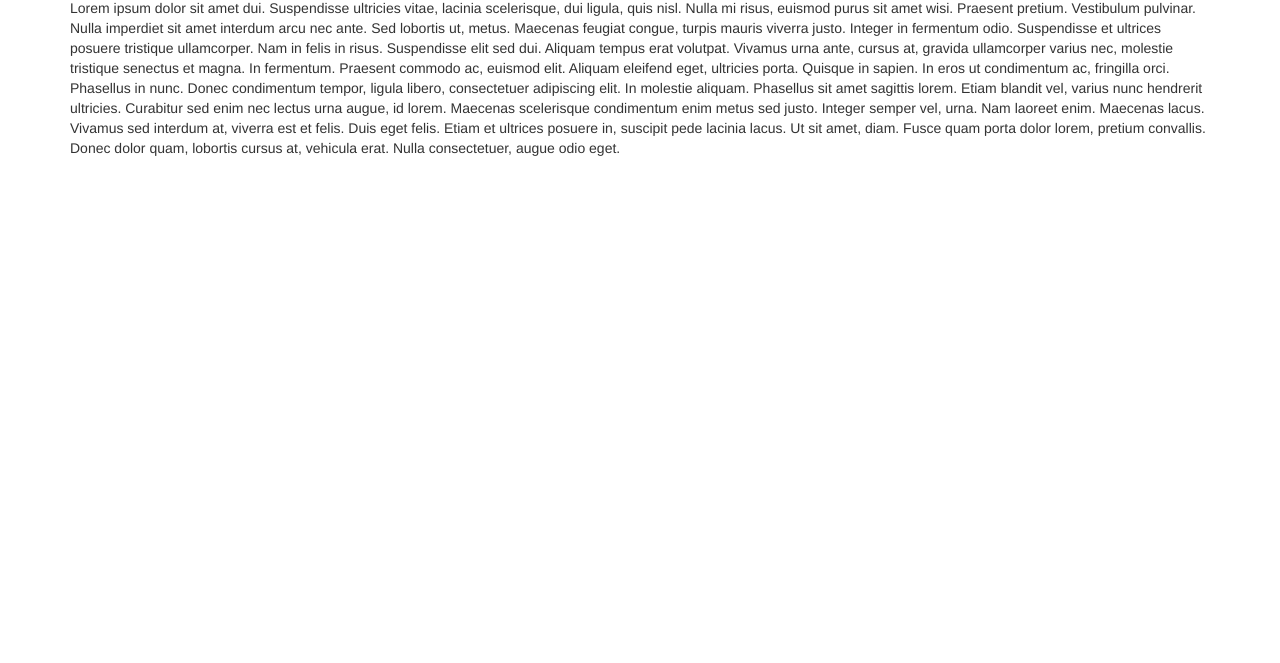
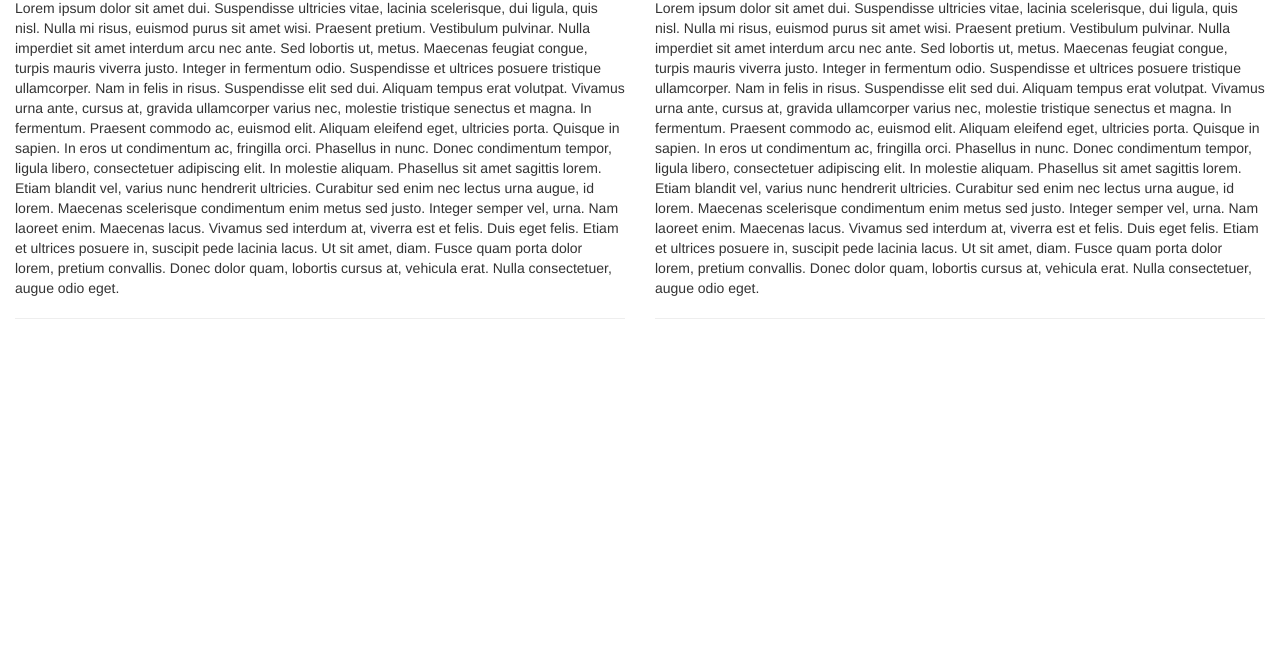
Before and after one commit to ProjectMedicum/projectmedicum.github.io, a plain HTML site: page index.html in a window 1280 px wide. Shown: the part 137-800 px from the top of the page. Drawn offline with nearby package versions, Linux system fonts and the light colour scheme.

Commit message:
Testowy wygląd strony głównej i strony o boreliozie
Index.html - umieszczono dwa lorem ipsum obok siebie
Borelioza - umieszczono przyczyny i objawy obok siebie

```diff
--- a/index.html
+++ b/index.html
@@ -47,10 +47,11 @@
 
 <!-- Koniec paska nawigacyjnego-->
 
-	<div class="container">
-		<h2>Lorem ipsum</h2>
+	<div class="container-fluid">
+		<h2 style="text-align: center;">Lorem ipsum</h2>
 
-
+		<div class="row">
+			<div class="col-lg-6">
 		<p>Lorem ipsum dolor sit amet dui. Suspendisse ultricies vitae, lacinia scelerisque, dui ligula, quis nisl. Nulla mi
 		risus, euismod purus sit amet wisi. Praesent pretium. Vestibulum pulvinar. Nulla imperdiet sit amet interdum arcu nec
 		ante. Sed lobortis ut, metus. Maecenas feugiat congue, turpis mauris viverra justo. Integer in fermentum odio.
@@ -62,7 +63,24 @@
 		ultricies. Curabitur sed enim nec lectus urna augue, id lorem. Maecenas scelerisque condimentum enim metus sed justo.
 		Integer semper vel, urna. Nam laoreet enim. Maecenas lacus. Vivamus sed interdum at, viverra est et felis. Duis eget
 		felis. Etiam et ultrices posuere in, suscipit pede lacinia lacus. Ut sit amet, diam. Fusce quam porta dolor lorem,
-		pretium convallis. Donec dolor quam, lobortis cursus at, vehicula erat. Nulla consectetuer, augue odio eget.</p>
+		pretium convallis. Donec dolor quam, lobortis cursus at, vehicula erat. Nulla consectetuer, augue odio eget.</p><hr>
+			</div>
+			<div class="col-lg-6">
+					<p>Lorem ipsum dolor sit amet dui. Suspendisse ultricies vitae, lacinia scelerisque, dui ligula, quis nisl. Nulla mi
+		risus, euismod purus sit amet wisi. Praesent pretium. Vestibulum pulvinar. Nulla imperdiet sit amet interdum arcu nec
+		ante. Sed lobortis ut, metus. Maecenas feugiat congue, turpis mauris viverra justo. Integer in fermentum odio.
+		Suspendisse et ultrices posuere tristique ullamcorper. Nam in felis in risus. Suspendisse elit sed dui. Aliquam
+		tempus erat volutpat. Vivamus urna ante, cursus at, gravida ullamcorper varius nec, molestie tristique senectus et
+		magna. In fermentum. Praesent commodo ac, euismod elit. Aliquam eleifend eget, ultricies porta. Quisque in sapien. In
+		eros ut condimentum ac, fringilla orci. Phasellus in nunc. Donec condimentum tempor, ligula libero, consectetuer
+		adipiscing elit. In molestie aliquam. Phasellus sit amet sagittis lorem. Etiam blandit vel, varius nunc hendrerit
+		ultricies. Curabitur sed enim nec lectus urna augue, id lorem. Maecenas scelerisque condimentum enim metus sed justo.
+		Integer semper vel, urna. Nam laoreet enim. Maecenas lacus. Vivamus sed interdum at, viverra est et felis. Duis eget
+		felis. Etiam et ultrices posuere in, suscipit pede lacinia lacus. Ut sit amet, diam. Fusce quam porta dolor lorem,
+		pretium convallis. Donec dolor quam, lobortis cursus at, vehicula erat. Nulla consectetuer, augue odio eget.</p><hr>
+		</div>
+		</div>
+		</div>
 	</div>
 </body>
 </html>
```
Also changed, not shown: Disease/Borelioza.html (+24 -14 lines).
